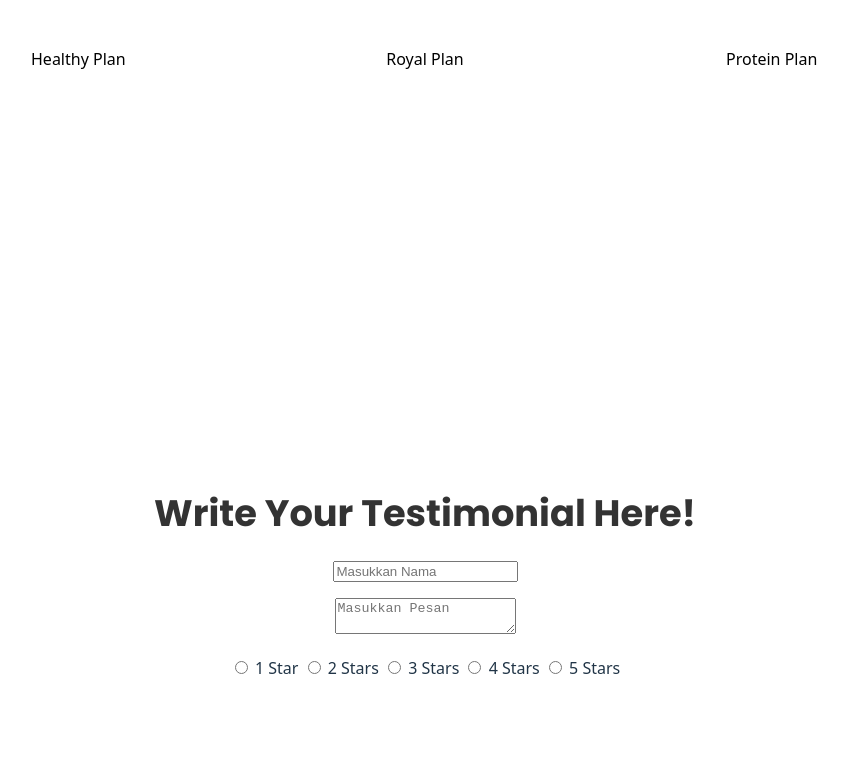
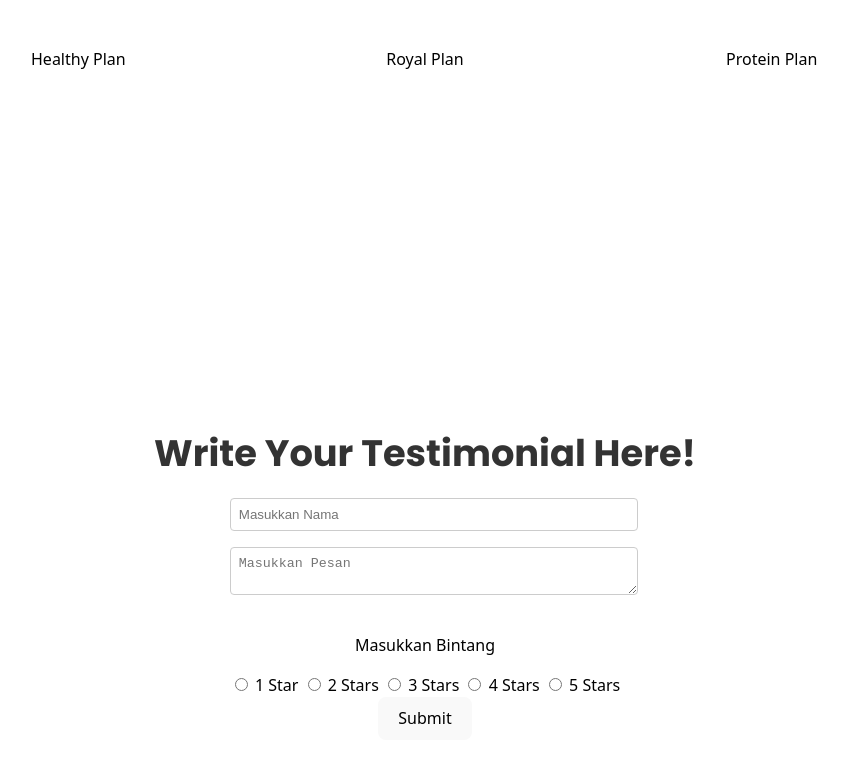
Before and after one commit to AufaSatriatama/SEA-C, a Vue app: page /meal-plans in a window 1280 px wide. Shown: the part 641-1404 px from the top of the page, without its empty margins (215-1063 px from the left). Built offline with nearby package versions, Linux system fonts and the light colour scheme.

Commit message:
Implement submit testimonials that could be seen in HomePage

```diff
--- a/src/components/MealPlansPage/FormTestimonials.vue
+++ b/src/components/MealPlansPage/FormTestimonials.vue
@@ -1,5 +1,6 @@
 <template>
       <!--Untuk Nama-->
+      <form @submit.prevent="handleSubmit">
         <div class="">
           <input type="text" v-model="nama" placeholder="Masukkan Nama" class="input" />
         </div>
@@ -10,7 +11,8 @@
         </div>
 
         <!-- Bintang -->
-      <div class="">
+         <p class="setWarnaHitam">Masukkan Bintang</p>
+        <div class="setWarnaHitam">
           <label>
             <input type="radio" :value="1" v-model="rating" /> 1 Star
           </label>
@@ -27,14 +29,47 @@
             <input type="radio" :value="5" v-model="rating" /> 5 Stars
           </label>
         </div>
+
+        <button type="submit">Submit</button>
+      </form>
+
+
 </template>
 
 <style scoped>
+.input {
+  width: 100%;
+  padding: 0.5rem;
+  margin-bottom: 1rem;
+  border: 1px solid #ccc;
+  border-radius: 4px;
+}
+
+.setWarnaHitam {
+  color: black;
+}
 
 </style>
 
 <script setup>
 import { ref } from 'vue';
+import axios from 'axios';
 const rating = ref(null);
 
+
+const nama = ref('');
+const pesan = ref('');
+const handleSubmit = async () => {
+  try {
+    const response = await axios.post('http://localhost:8080/Testimonials', {
+      name: nama.value,
+      message: pesan.value,
+      rating: rating.value
+    }, {withCredentials: true});
+    console.log('Testimonial submitted:', response.data);
+  } catch (error) {
+    console.error('Error submitting testimonial:', error);
+  }
+}
+
 </script>
```
Lines whose indentation alone changed are shown as unchanged.
